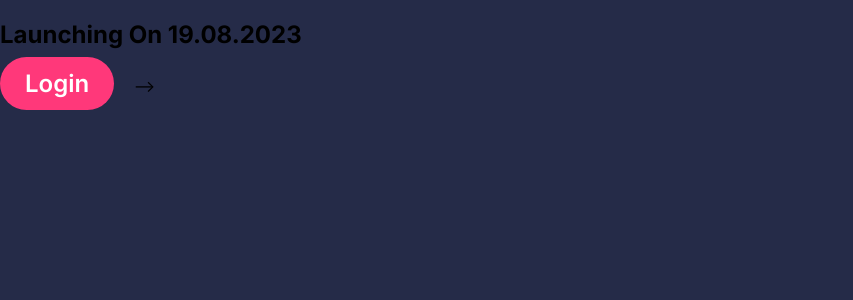
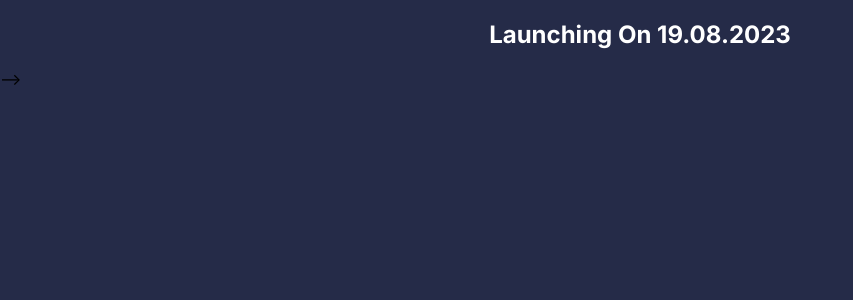
Before and after one commit to vachagancode/rubysource, a Django app: page / in a window 1280 px wide. Shown: the top 300 px of the page, without its empty margins (0-853 px from the left). Run offline with Django 4.2, Linux system fonts and the light colour scheme; data comes from the database, SQL or seed files in the repository.

Commit message:
Update index.html

```diff
--- a/app/templates/app/index.html
+++ b/app/templates/app/index.html
@@ -53,6 +53,11 @@
             .resource {
                 width: 33.33%;
             }
+        }
+        /* ON LAUNCHING DELETE */
+        h2 {
+            text-align: center;
+            color: #fff;
         }
     </style>
 </head>
@@ -141,7 +146,7 @@
                 <ul class="nav_list">
                     <li class="nav-list-item"><a class="footer-link nav-list-item-link" href="{% url 'app:index' %}">Home</a></li>
                     <!-- <li class="nav-list-item"><a class="footer-link nav-list-item-link" href="#">Courses</a></li> -->
-                    <a class="auth-button" href="{% url 'users:login' %}">Login</a>
+<!--                     <a class="auth-button" href="{% url 'users:login' %}">Login</a> -->
                 </ul>
             </nav>
         </div>
```
